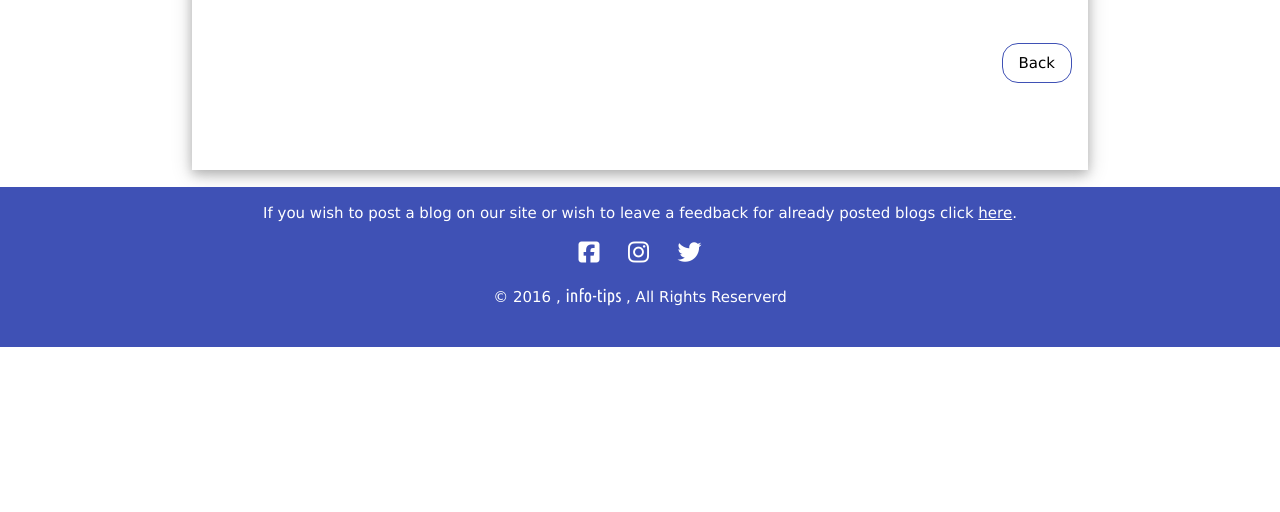
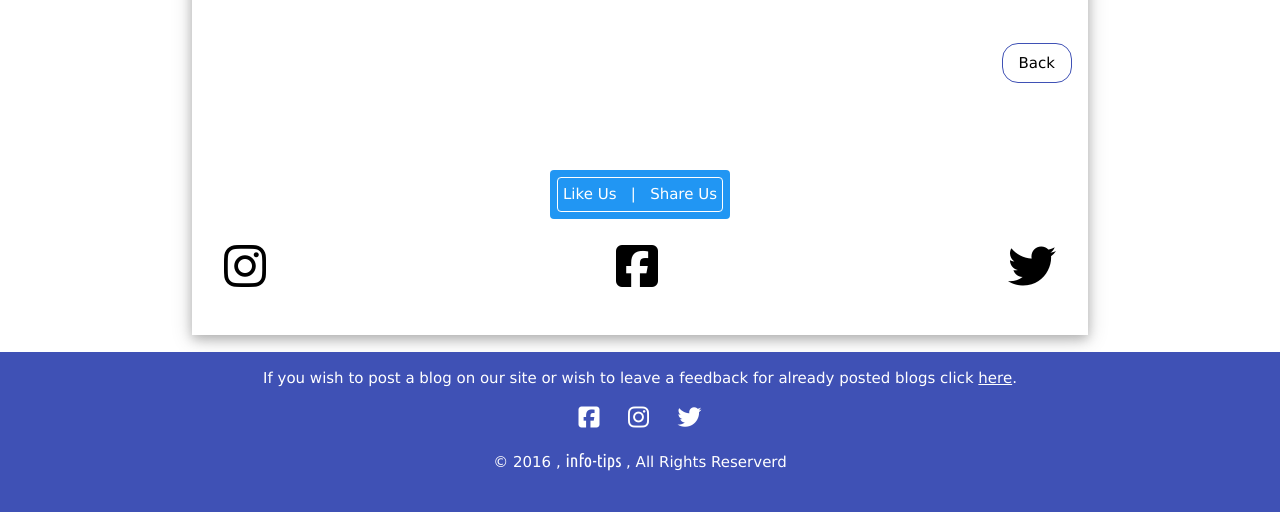
Before and after one commit to ashishdua/Django_Blog_Template, a Django app: template blogApp/templates/blogApp/blog_detail.html in a window 1280 px wide. Shown: the part 760-1272 px from the top of the page. Before the commit the page ends 1107 px from the top, so only its background shows below. Run offline with Django 3.2, Linux system fonts and the light colour scheme; the template is opened without the code that fills it, so the values that code supplies are empty; some libraries are stand-ins or nearby versions.

Commit message:
social buttons

```diff
--- a/blogApp/templates/blogApp/blog_detail.html
+++ b/blogApp/templates/blogApp/blog_detail.html
@@ -34,7 +34,20 @@
 					<div class="fb-share-button"  data-href="http://www.info-tips.in/{% url 'detail' pk=blogs.pk  %}" data-layout="button_count" data-mobile-iframe="false"></div></p><br><!-- FOR FACEBOOK SHARE BUTTON -->
 
 			</div>
+			<div class="w3-container w3-center">
+				  				 <div class="w3-tag w3-round w3-blue" style="padding:7px">
+ 									 <div class="w3-tag w3-round w3-blue w3-border w3-border-white" style="padding:5px;">
+    									Like Us&nbsp;&nbsp;&nbsp;|&nbsp;&nbsp;&nbsp;Share Us
+  									 </div>
+								 </div> <br><br>
+								<div class="w3-container">
+				  				<a href="https://www.instagram.com/informativetips" target="_blank" id="instagram_button_list"><i class="fa fa-instagram w3-xxxlarge w3-left" aria-hidden="true"></i></a>
+				  				<a href="https://www.facebook.com/infomativetips/" target="_blank" id="fb_button_list"><i class="fa fa-facebook-square w3-xxxlarge w3-center" aria-hidden="true"></i></a>
+								<a href="https://twitter.com/informative_tip" target="_blank" id="twitter_button_list"><i class="fa fa-twitter w3-xxxlarge w3-right" aria-hidden="true"></i></a></div>
+				  			</div>
+				  			<br><br>
 		</div> <!-- END OF BLOG POST DIVISION -->
+
 		<!-- AdSense unit 4
 		<div class="w3-container w3-center">
 			<script async src="//pagead2.googlesyndication.com/pagead/js/adsbygoogle.js"></script>
```
